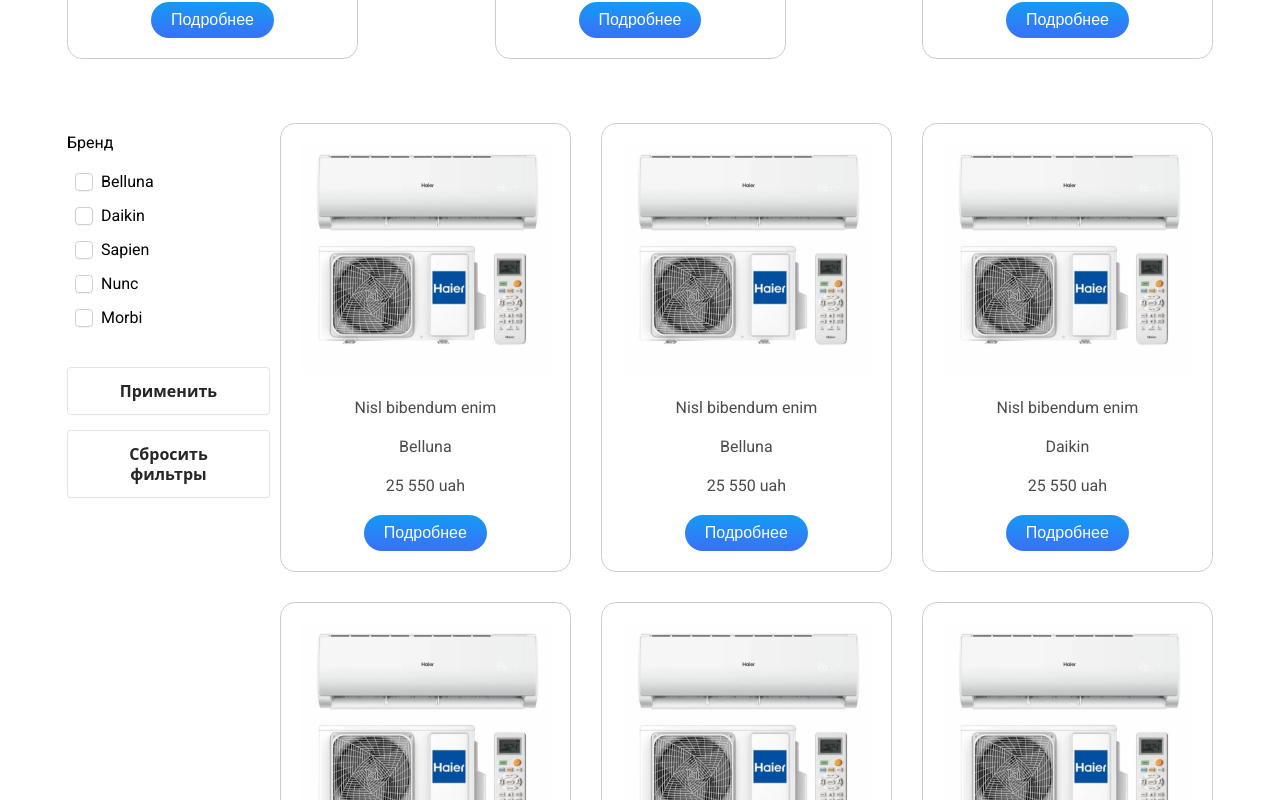
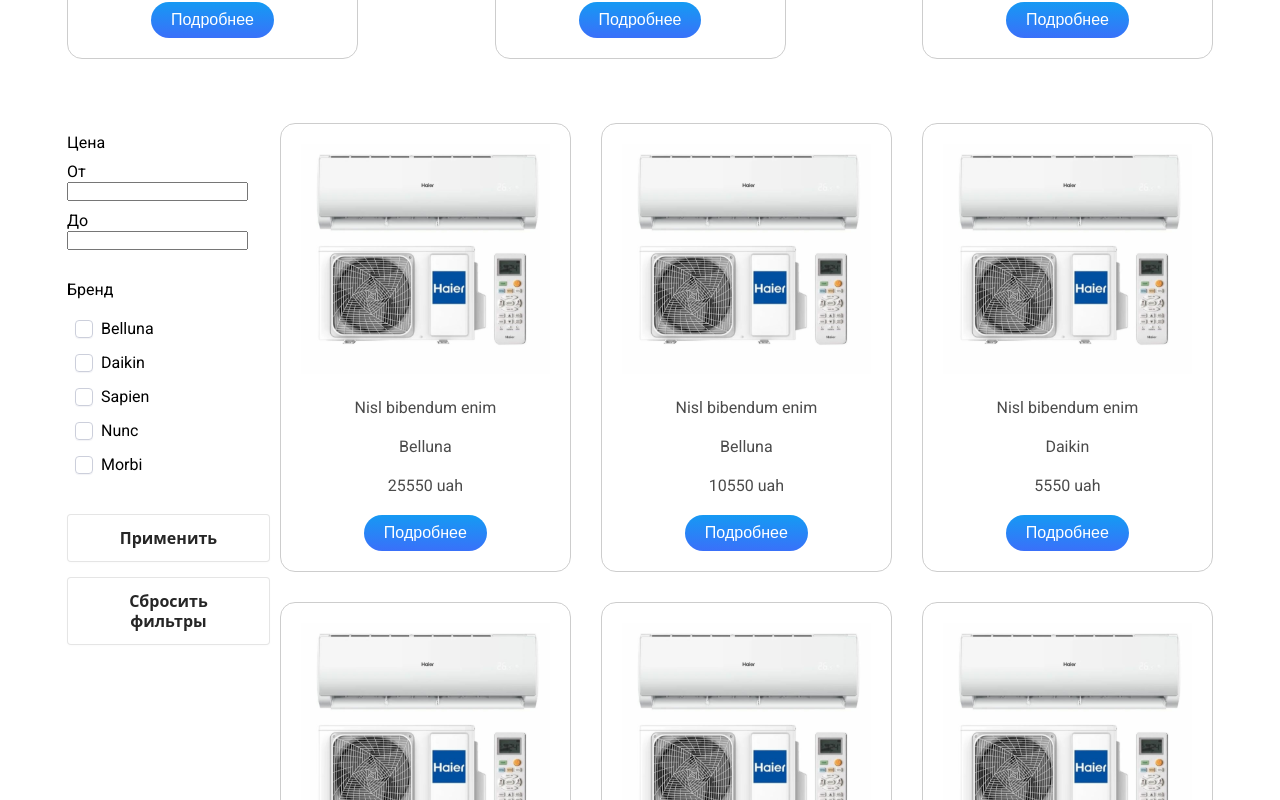
Before and after one commit to Blagoi4/React-Landing, a React (Vite) app: page /catalog in a window 1280 px wide. Shown: the part 940-1740 px from the top of the page. Built offline with nearby package versions, Linux system fonts and the light colour scheme.

Commit message:
add logic price-filter

```diff
--- a/src/components/Catalogs/Filter/Filter.css
+++ b/src/components/Catalogs/Filter/Filter.css
@@ -17,3 +17,16 @@
     flex-direction: column;
     gap: 15px;
 }
+.filter-input {
+  gap: 10px;
+display: flex;
+flex-direction: column;
+padding-bottom: 30px;
+}
+
+.filter-input__from {
+
+}
+.filter-input__to {
+
+}
--- a/src/components/Catalogs/Filter/index.jsx
+++ b/src/components/Catalogs/Filter/index.jsx
@@ -4,9 +4,29 @@ import CheckBox from "../../CheckBox";
 import dataCheckbox from "../../CheckBox/dataCheckBox";
 import Button from "../Filter/Button";
 
-const Filter = ({ getBrandName, filterCardsByBrandNAme, resetFilterCards, isChecked }) => {
+const Filter = ({
+  getBrandName,
+  filterCardsByBrandNAme,
+  resetFilterCards,
+  checkedItems,
+  onChangeFrom,
+  onChangeTo,
+  from,
+  to,
+}) => {
   return (
     <div className="filter-wrapper">
+      <div className="filter-input">
+        <p>Цена</p>
+        <div className="filter-input__from">
+          <p>От</p>
+          <input value={from} onChange={(event) => onChangeFrom(event.target.value)} type="text" />
+        </div>
+        <div className="filter-input__to">
+          <p>До</p>
+          <input value={to} onChange={(event) => onChangeTo(event.target.value)} type="text" />
+        </div>
+      </div>
       <div className="filter-brands">
         <div className="filter-brands__branding"> Бренд</div>
         <div className="filter-brands__names">
@@ -19,13 +39,13 @@ const Filter = ({ getBrandName, filterCardsByBrandNAme, resetFilterCards, isChec
               symbolId={item.symbolId}
               key={item.inputId}
               onClick={() => getBrandName(item.inputName)}
-              isChecked={item.isChecked}
+              isChecked={checkedItems.includes(item.inputName)}
             />
           ))}
         </div>
         <div className="filter-brands__buttons">
-          <Button  onClick={filterCardsByBrandNAme} btnText="Применить" />
-          <Button  onClick={resetFilterCards} btnText="Сбросить фильтры" />
+          <Button onClick={filterCardsByBrandNAme} btnText="Применить" />
+          <Button onClick={resetFilterCards} btnText="Сбросить фильтры" />
         </div>
       </div>
     </div>
--- a/src/components/Catalogs/data.js
+++ b/src/components/Catalogs/data.js
@@ -4,7 +4,7 @@ const dataCatalogs = [
     {
         img: ConditionerCardIcon,
         title: 'Nisl bibendum enim',
-        price: '25 550 uah',
+        price: '25550 uah',
         btnText: 'Подробнее',
         id: 1,
         brand: 'Belluna',
@@ -13,7 +13,7 @@ const dataCatalogs = [
     {
         img: ConditionerCardIcon,
         title: 'Nisl bibendum enim',
-        price: '25 550 uah',
+        price: '10550 uah',
         btnText: 'Подробнее',
         id: 2,
         brand: 'Belluna',
@@ -22,7 +22,7 @@ const dataCatalogs = [
     {
         img: ConditionerCardIcon,
         title: 'Nisl bibendum enim',
-        price: '25 550 uah',
+        price: '5550 uah',
         btnText: 'Подробнее',
         id: 3,
         brand: 'Daikin',
@@ -31,7 +31,7 @@ const dataCatalogs = [
     {
         img: ConditionerCardIcon,
         title: 'Nisl bibendum enim',
-        price: '25 550 uah',
+        price: '30550 uah',
         btnText: 'Подробнее',
         id: 4,
         brand: 'Daikin',
@@ -40,7 +40,7 @@ const dataCatalogs = [
     {
         img: ConditionerCardIcon,
         title: 'Nisl bibendum enim',
-        price: '25 550 uah',
+        price: '35550 uah',
         btnText: 'Подробнее',
         id: 5,
         brand: 'Sapien',
@@ -49,7 +49,7 @@ const dataCatalogs = [
     {
         img: ConditionerCardIcon,
         title: 'Nisl bibendum enim',
-        price: '25 550 uah',
+        price: '7550 uah',
         btnText: 'Подробнее',
         id: 6,
         brand: 'Sapien',
@@ -58,7 +58,7 @@ const dataCatalogs = [
     {
         img: ConditionerCardIcon,
         title: 'Nisl bibendum enim',
-        price: '25 550 uah',
+        price: '22550 uah',
         btnText: 'Подробнее',
         id: 7,
         brand: 'Nunc',
@@ -67,7 +67,7 @@ const dataCatalogs = [
     {
         img: ConditionerCardIcon,
         title: 'Nisl bibendum enim',
-        price: '25 550 uah',
+        price: '2550 uah',
         btnText: 'Подробнее',
         id: 8,
         brand: 'Nunc',
@@ -76,7 +76,7 @@ const dataCatalogs = [
     {
         img: ConditionerCardIcon,
         title: 'Nisl bibendum enim',
-        price: '25 550 uah',
+        price: '9550 uah',
         btnText: 'Подробнее',
         id: 9,
         brand: 'Nunc',
--- a/src/components/Catalogs/index.jsx
+++ b/src/components/Catalogs/index.jsx
@@ -1,5 +1,4 @@
 import "./Catalogs.css";
-
 import dataCatalogs from "./data";
 import { useState } from "react";
 import Filter from "./Filter";
@@ -8,27 +7,58 @@ import CatalogList from "./CatalogList";
 const Catalogs = () => {
   const [cards, setCards] = useState(dataCatalogs);
   const [filterName, setFilterName] = useState([]);
-  const [isChecked, setIsChecked] = useState(false)
+  const [from, setFrom] = useState("");
+  const [to, setTo] = useState("");
+
   const getBrandName = (inputName) => {
     if (filterName.includes(inputName)) {
       const currentFilterNames = filterName.filter((el) => el !== inputName);
       setFilterName(currentFilterNames);
-      setIsChecked(false)
     } else {
       setFilterName([...filterName, inputName]);
-      setIsChecked(true)
     }
   };
+
   const filterCardsByBrandNAme = () => {
-    const filterCards = dataCatalogs.filter((el) =>
-      filterName.includes(el.brand)
-    );
+    const fromNumber = Number(from) ?? 0;
+    const toNumber = Number(to) ?? 0;
+
+    const priceCheck = (el, from, to) => {
+      const elNumber = Number(el.price.split(" ")[0]);
+      if (from && to) {
+        return elNumber >= from && elNumber <= to;
+      } else if (from) {
+        return elNumber >= from;
+      } else if (to) {
+        return elNumber <= to;
+      }
+    };
+
+    const filterCards = dataCatalogs.filter((el) => {
+      if (filterName.length) {
+        if (fromNumber || toNumber) {
+          return (
+            filterName.includes(el.brand) &&
+            priceCheck(el, fromNumber, toNumber)
+          );
+        } else {
+          return filterName.includes(el.brand);
+        }
+      } else if (fromNumber || toNumber) {
+        return priceCheck(el, fromNumber, toNumber);
+      } else {
+        return true
+      }
+    });
+
     setCards(filterCards);
   };
+
   const resetFilterCards = () => {
-    setCards(dataCatalogs)
-    setIsChecked(false)
-  }
+    setCards(dataCatalogs);
+    setFilterName([]);
+  };
+
   return (
     <section>
       <div className="container">
@@ -37,7 +67,11 @@ const Catalogs = () => {
             filterCardsByBrandNAme={filterCardsByBrandNAme}
             getBrandName={getBrandName}
             resetFilterCards={resetFilterCards}
-            isChecked={isChecked}
+            checkedItems={filterName}
+            onChangeFrom={setFrom}
+            onChangeTo={setTo}
+            from={from}
+            to={to}
           />
           <CatalogList items={cards} />
         </div>
--- a/src/components/CheckBox/index.jsx
+++ b/src/components/CheckBox/index.jsx
@@ -11,7 +11,7 @@ const CheckBox = ({
   return (
     <div className="checkbox-wrapper-4">
       <input
-        onClick={onClick}
+        onChange={onClick}
         className="inp-cbx"
         name={inputName}
         id={inputId}
```
